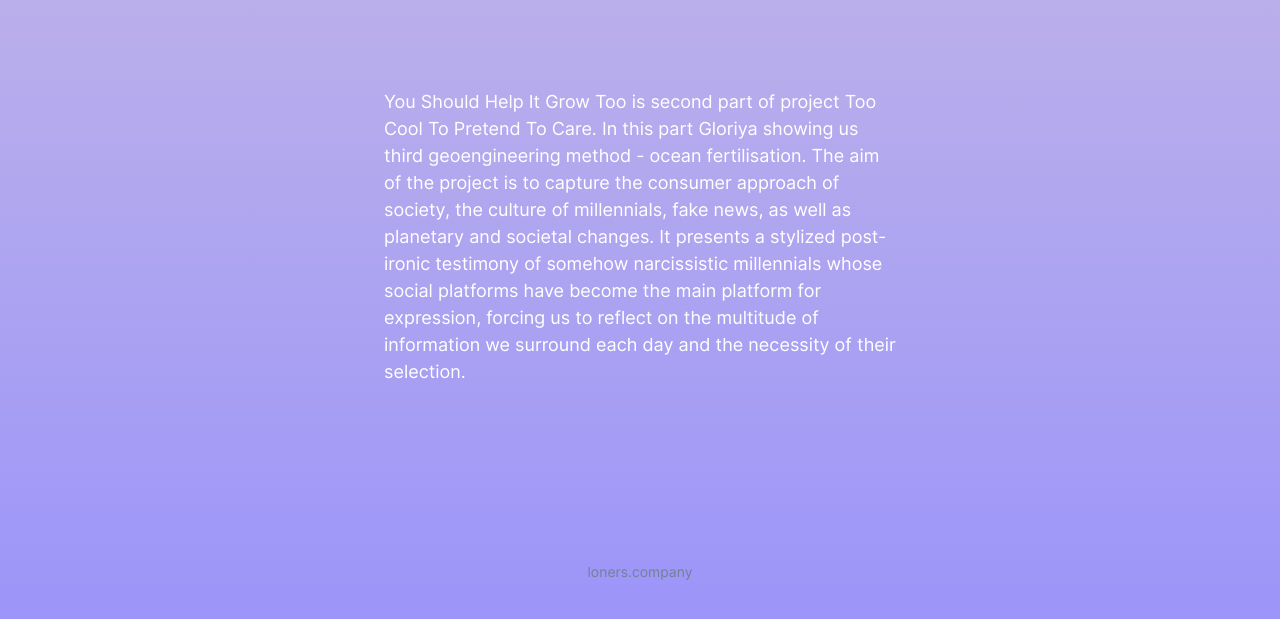
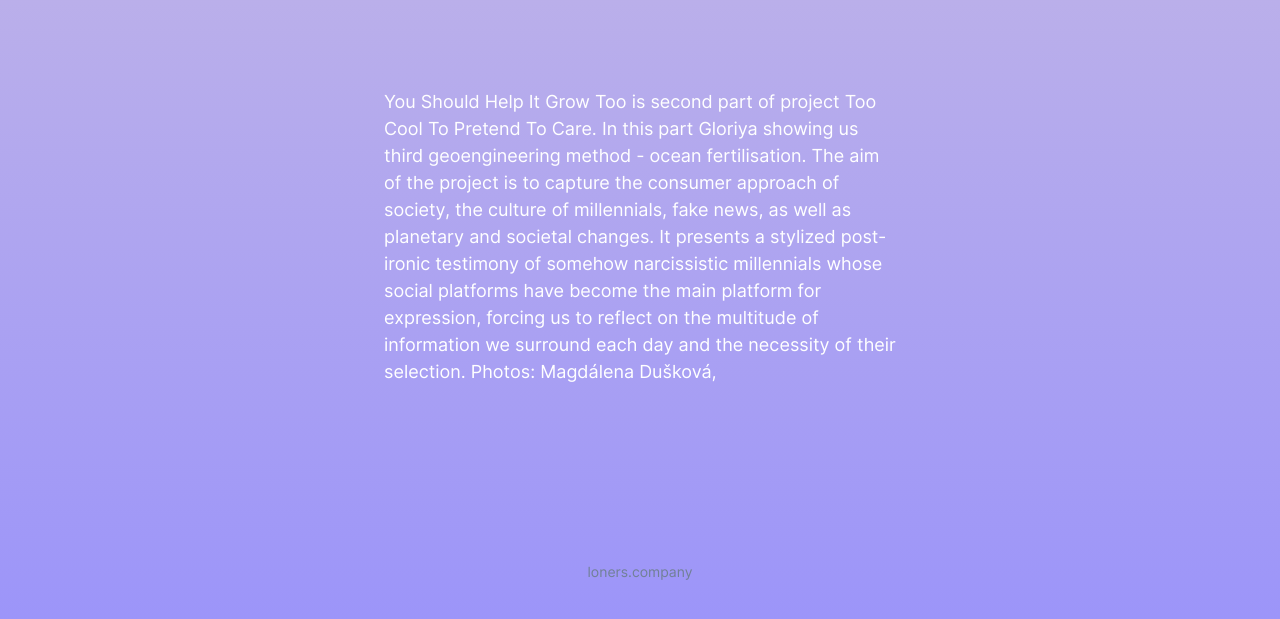
Before and after one commit to SimonBarak/tereza, a Jekyll site: the page built from _projects/work-hard-in-silence-1.md, in a window 1280 px wide and 900 px high, scrolled down 1031 px, cut to the strip 238-857 px from the top of the window. Built offline with Jekyll 4.4.1, drawn with Linux system fonts in a browser that asks for light colours.

Commit message:
Update from Forestry.io Simon Barak updated _projects/work-hard-in-silence-1.md

```diff
--- a/_projects/work-hard-in-silence-1.md
+++ b/_projects/work-hard-in-silence-1.md
@@ -5,6 +5,8 @@ description: |-
   You Should Help It Grow Too is second part of project Too Cool To Pretend To Care. In this part Gloriya showing us third geoengineering method - ocean fertilisation.
 
   The aim of the project is to capture the consumer approach of society, the culture of millennials, fake news, as well as planetary and societal changes. It presents a stylized post-ironic testimony of somehow narcissistic millennials whose social platforms have become the main platform for expression, forcing us to reflect on the multitude of information we surround each day and the necessity of their selection.
+
+  Photos: Magdálena Dušková,
 category: ''
 year: ''
 images:
```
